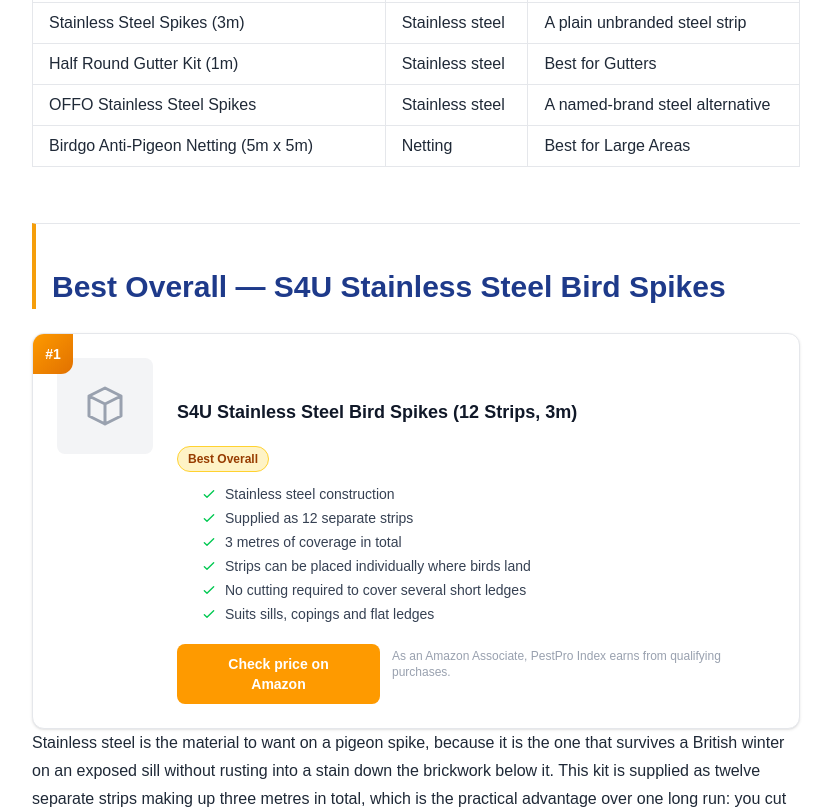
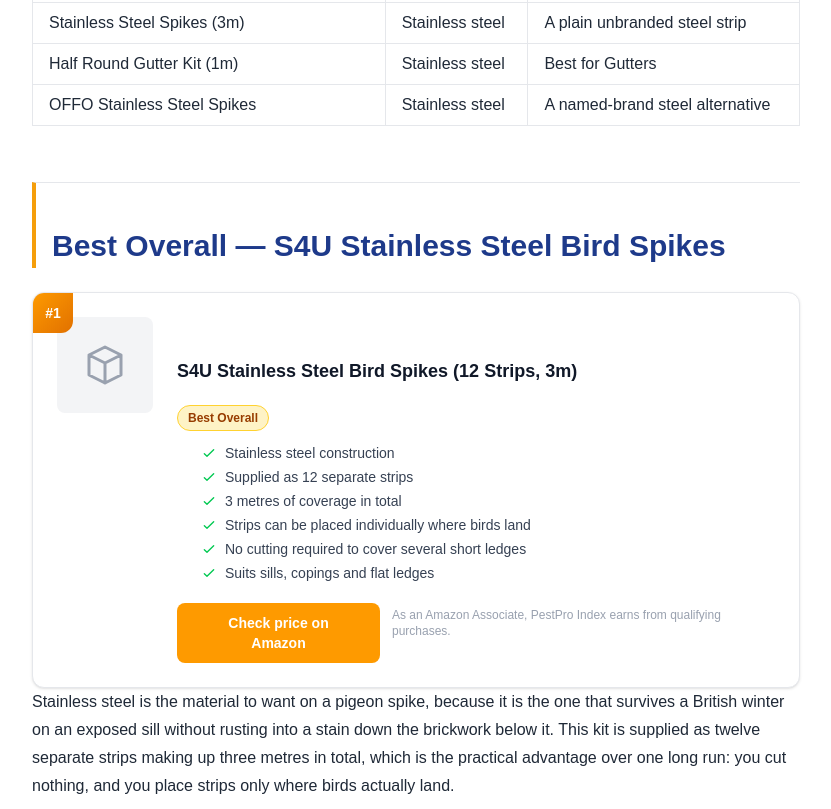
Before and after one commit to aarongeorghiades-hub/pestpro-index-v2-live, a Next.js app: page /best/pigeon-spikes in a window 1280 px wide. Shown: the part 1640-2449 px from the top of the page, without its empty margins (288-1119 px from the left). Built offline with nearby package versions, Linux system fonts and the light colour scheme.

Commit message:
Remove dead-ASIN product record from /best/pigeon-spikes

```diff
--- a/app/best/pigeon-spikes/page.tsx
+++ b/app/best/pigeon-spikes/page.tsx
@@ -195,28 +195,6 @@ const products: ProductRecord[] = [
     ],
     h2Text: "OFFO Stainless Steel Bird Spikes",
     tocTitle: "OFFO Stainless Steel Spikes",
-  },
-  {
-    anchorId: "best-large-areas",
-    asin: "B07KB3PGZB",
-    rank: 6,
-    cardName: "Birdgo Anti-Pigeon Netting (5m x 5m)",
-    cardLabel: "Best for Large Areas",
-    features: [
-      "5m x 5m net, 25 square metres of coverage",
-      "Excludes birds from an entire opening rather than a ledge",
-      "Suits balconies, car ports and light wells",
-      "Must be fitted taut to work correctly",
-      "A larger installation job than a spike strip",
-      "The most complete exclusion method on this page",
-    ],
-    tableCells: [
-      "Birdgo Anti-Pigeon Netting (5m x 5m)",
-      "Netting",
-      "Best for Large Areas",
-    ],
-    h2Text: "Best for Large Areas — Birdgo Anti-Pigeon Netting",
-    tocTitle: "Best for Large Areas — Birdgo Netting",
   },
 ];
 
@@ -548,34 +526,6 @@ export default function BestPigeonSpikesPage() {
         whether it is enough.
       </p>
 
-      {/* Product 6 */}
-      <h2 id={product("best-large-areas").anchorId}>
-        {product("best-large-areas").h2Text}
-      </h2>
-      <div className="not-prose">
-        <ProductCard
-          name={product("best-large-areas").cardName}
-          features={product("best-large-areas").features}
-          asin={product("best-large-areas").asin}
-          bestFor={product("best-large-areas").cardLabel}
-          rank={product("best-large-areas").rank}
-        />
-      </div>
-      <p>
-        Netting solves a different problem from spikes. Spikes deny a bird a
-        narrow ledge; netting closes off an entire opening, which is what you
-        need for a balcony, a car port, a light well, or the underside of a
-        raised structure.
-      </p>
-      <p>
-        This is a five by five metre net, twenty-five square metres, which is
-        more area than any spike strip on this page could address. Fitting it is
-        a bigger job than sticking down a strip, and a slack net traps birds
-        instead of excluding them, so tension it properly and check the edges
-        are closed. Done correctly it is the most complete exclusion on this
-        page.
-      </p>
-
       <div className="not-prose">
         <Callout type="warning">
           <p>
```
